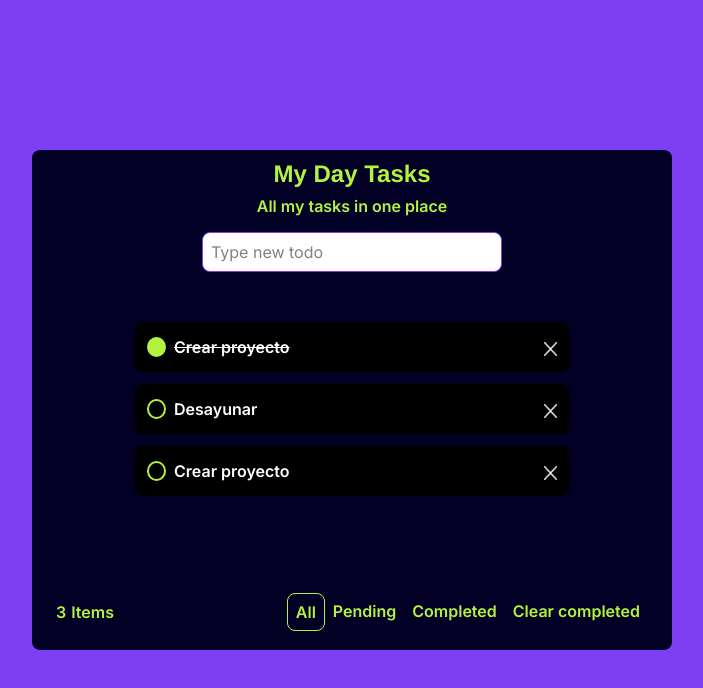
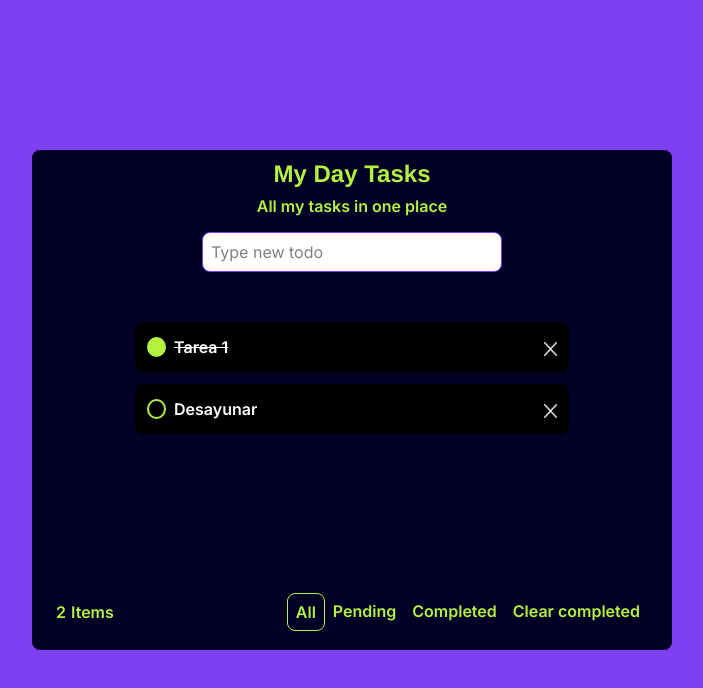
Before and after one commit to Dn96Wolf/todo-a17, an Angular app: page / in a window 1280 px wide. Shown: the top 688 px of the page, without its empty margins (288-991 px from the left). Built offline with nearby package versions, Linux system fonts and the light colour scheme.

Commit message:
fixed size letter and change default values

```diff
--- a/angular.json
+++ b/angular.json
@@ -44,8 +44,8 @@
                 },
                 {
                   "type": "anyComponentStyle",
-                  "maximumWarning": "2kb",
-                  "maximumError": "4kb"
+                  "maximumWarning": "2mb",
+                  "maximumError": "2mb"
                 }
               ],
               "outputHashing": "all"
--- a/package.json
+++ b/package.json
@@ -6,7 +6,8 @@
     "start": "ng serve",
     "build": "ng build",
     "watch": "ng build --watch --configuration development",
-    "test": "ng test"
+    "test": "ng test",
+    "deploy":"ng build && firebase deploy"
   },
   "private": true,
   "dependencies": {
--- a/src/app/app.component.html
+++ b/src/app/app.component.html
@@ -40,7 +40,7 @@
         <p class="text" *ngIf="taskByFilter().length > 1; else plural">Items</p>
 
         <ng-template #plural>
-          <p>
+          <p class="text">
             Item left
           </p>
         </ng-template>
--- a/src/app/app.component.ts
+++ b/src/app/app.component.ts
@@ -20,11 +20,10 @@ export interface Tasks {
 
 export class AppComponent implements OnInit {
   public title: string = 'My app';
-  public name = signal('Danilo');
   public tasks = signal<Tasks[]>([
     {
       id: Date.now(),
-      title: 'Crear proyecto',
+      title: 'Tarea 1',
       completed: true,
       editing: false
     },
@@ -34,13 +33,6 @@ export class AppComponent implements OnInit {
       completed: false,
       editing: false
     },
-    {
-      id: Date.now(),
-      title: 'Crear proyecto',
-      completed: false,
-      editing: false
-    },
-
   ]);
 
   public newTaskCtrl = new FormControl('', {
@@ -103,13 +95,6 @@ export class AppComponent implements OnInit {
     }, { injector: this.injector })
     //en este caso se usa el injector del core para cuando no se
     //agrega el effect dentro del costructor
-  }
-
-
-  public changeHandler(algo: Event) {
-    const input = algo.target as HTMLInputElement;
-    const newValue = input.value;
-    this.name.set(newValue);
   }
 
   public completed(index: number) {
@@ -187,6 +172,7 @@ export class AppComponent implements OnInit {
   }
 
   public deleteCompleted(): void {
+    this.tasks.update((lastState) => lastState.filter((task:Tasks) => !task.completed));
   }
 
 }
```
